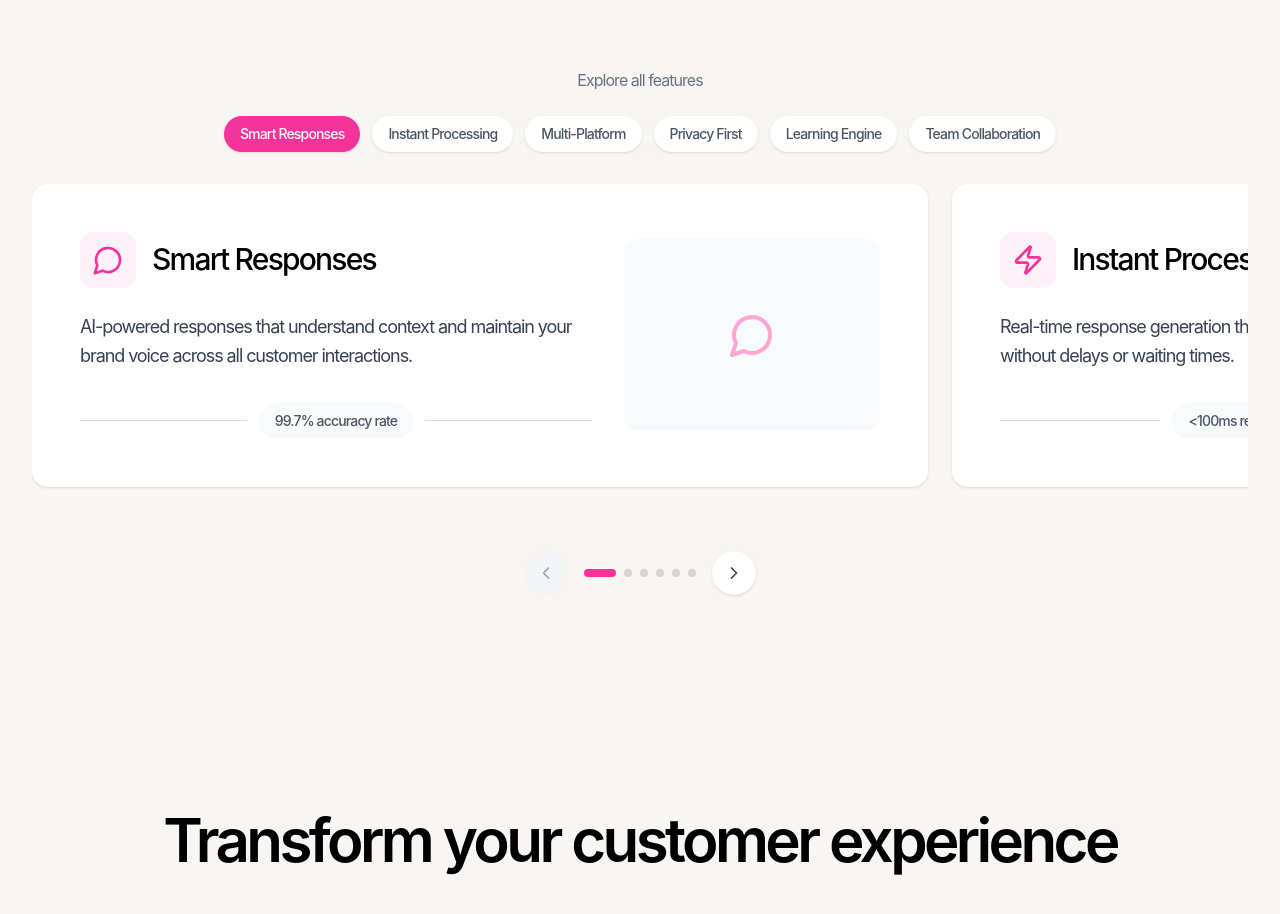
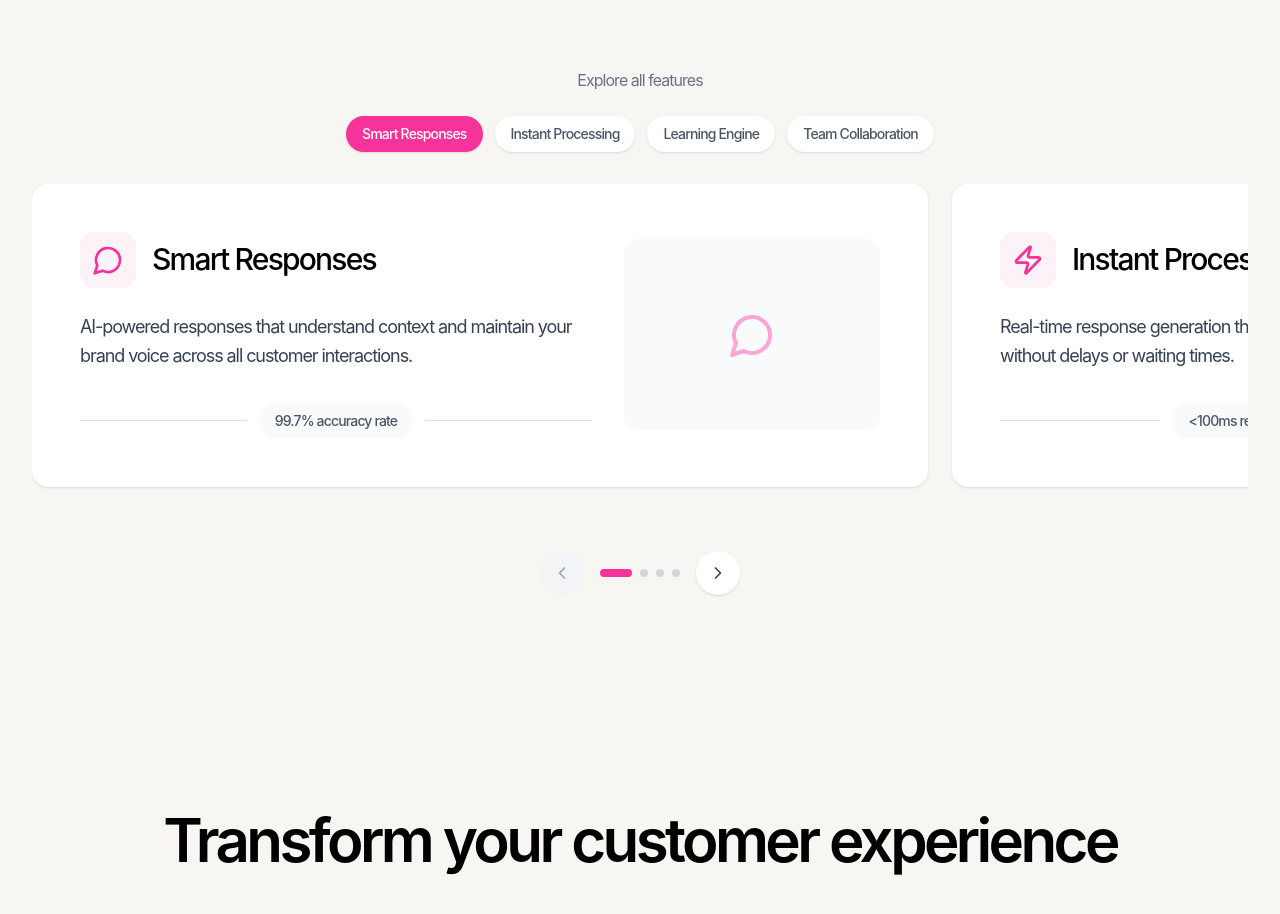
Before and after one commit to sassy-skrzyp/sunao, a React (Vite) app: page / in a window 1280 px wide. Shown: the part 1029-1943 px from the top of the page. Built offline with nearby package versions, Linux system fonts and the light colour scheme; a web font is replaced by a local one.

Commit message:
RevisionId:  295939508350881792

```diff
--- a/src/components/generated/BenefitsSection.tsx
+++ b/src/components/generated/BenefitsSection.tsx
@@ -10,28 +10,28 @@ export default function BenefitsSection() {
     title: "Faster Response Times",
     description: "Reduce customer wait times and improve satisfaction with instant, intelligent responses.",
     image: "https://cdn.midjourney.com/4c2c8075-5439-4ace-9550-12207773dc2a/0_2.png",
-    mpid: "34412327-3597-4821-8a65-086a881dda3d"
+    mpid: "4ff4efa5-ec42-4f21-9c4d-e22bae2b67a5"
   }, {
     icon: <Clock size={48} data-magicpath-id="1" data-magicpath-path="BenefitsSection.tsx" />,
     metric: "24/7",
     title: "Always Available",
     description: "Never miss a customer inquiry with round-the-clock automated assistance.",
     image: "https://cdn.midjourney.com/cc5d14ef-fc3e-42dd-804e-f47b2b672776/0_1.png",
-    mpid: "0426e5d8-e837-48ef-8046-0f9cff4a4684"
+    mpid: "f3684629-e5f9-4a1d-bde7-8c186e966466"
   }, {
     icon: <Heart size={48} data-magicpath-id="2" data-magicpath-path="BenefitsSection.tsx" />,
     metric: "95%",
     title: "Customer Satisfaction",
     description: "Maintain consistent, professional communication that customers love.",
     image: "https://cdn.midjourney.com/bc953087-188d-41a9-a8d8-bed9931fcdee/0_0.png",
-    mpid: "299c7ee1-c23e-4be3-b853-d1a9df52d264"
+    mpid: "e3292ad2-ff7f-460d-98eb-2aa5dc165550"
   }, {
     icon: <Target size={48} data-magicpath-id="3" data-magicpath-path="BenefitsSection.tsx" />,
     metric: "80%",
     title: "Time Saved",
     description: "Free up your team to focus on complex issues while AI handles routine inquiries.",
     image: "https://cdn.midjourney.com/e837e592-91e3-4429-bee1-011188ee68d6/0_3.png",
-    mpid: "451f84ee-4be1-404a-aa5b-1094eaa7f99e"
+    mpid: "99559c43-71c5-4f72-978c-3dc908240d60"
   }] as any[];
   return <section id="benefits" className="py-32 px-8 md:px-16 lg:px-24" style={{
     backgroundColor: '#f7f6f2',
--- a/src/components/generated/FeaturesSection.tsx
+++ b/src/components/generated/FeaturesSection.tsx
@@ -2,7 +2,7 @@
 
 import * as React from "react";
 import { motion } from "framer-motion";
-import { MessageCircle, Zap, Globe, Shield, Brain, Users, ChevronLeft, ChevronRight } from "lucide-react";
+import { MessageCircle, Zap, Brain, Users, ChevronLeft, ChevronRight } from "lucide-react";
 export default function FeaturesSection() {
   const containerRef = React.useRef<HTMLDivElement>(null);
   const [currentIndex, setCurrentIndex] = React.useState(0);
@@ -13,37 +13,25 @@ export default function FeaturesSection() {
     title: "Smart Responses",
     description: "AI-powered responses that understand context and maintain your brand voice across all customer interactions.",
     stats: "99.7% accuracy rate",
-    mpid: "09d96416-a88d-4b32-880e-e2479170be22"
+    mpid: "ef70fcd5-d2aa-416f-b693-6bf805b1bcc3"
   }, {
     icon: <Zap size={32} data-magicpath-id="1" data-magicpath-path="FeaturesSection.tsx" />,
     title: "Instant Processing",
     description: "Real-time response generation that keeps your customers engaged without delays or waiting times.",
     stats: "<100ms response time",
-    mpid: "d96591b1-cf43-4b4b-8cf1-59cb195b94ac"
+    mpid: "862ac31d-3767-4e50-9736-6c24d073f6ef"
   }, {
-    icon: <Globe size={32} data-magicpath-id="2" data-magicpath-path="FeaturesSection.tsx" />,
-    title: "Multi-Platform",
-    description: "Seamless integration across email, chat, social media, and support platforms in one unified system.",
-    stats: "50+ platforms supported",
-    mpid: "be11ab2a-065a-4147-85c9-7e55a5b05d34"
-  }, {
-    icon: <Shield size={32} data-magicpath-id="3" data-magicpath-path="FeaturesSection.tsx" />,
-    title: "Privacy First",
-    description: "Enterprise-grade security with end-to-end encryption and compliance with global privacy standards.",
-    stats: "SOC 2 Type II certified",
-    mpid: "d84428bb-0ffb-40c1-98b7-b923cd0fe4c6"
-  }, {
-    icon: <Brain size={32} data-magicpath-id="4" data-magicpath-path="FeaturesSection.tsx" />,
+    icon: <Brain size={32} data-magicpath-id="2" data-magicpath-path="FeaturesSection.tsx" />,
     title: "Learning Engine",
     description: "Continuously improves response quality by learning from your successful customer interactions.",
     stats: "Improves 15% weekly",
-    mpid: "73e8b11a-dd6c-4112-9d3f-4861880723e4"
+    mpid: "6e266d48-566c-4509-8dd2-84e4df4c99ce"
   }, {
-    icon: <Users size={32} data-magicpath-id="5" data-magicpath-path="FeaturesSection.tsx" />,
+    icon: <Users size={32} data-magicpath-id="3" data-magicpath-path="FeaturesSection.tsx" />,
     title: "Team Collaboration",
     description: "Enable your entire team to maintain consistent, professional communication standards.",
     stats: "Teams perform 40% better",
-    mpid: "7cd54311-fefb-4c64-a753-23d5caa118a6"
+    mpid: "3802f605-0d1b-4fa2-9cd7-ab3a6aad6b6b"
   }] as any[];
   const scrollToIndex = (index: number) => {
     if (containerRef.current) {
@@ -87,8 +75,8 @@ export default function FeaturesSection() {
     backgroundColor: '#f7f6f2',
     fontFamily: 'Geist, -apple-system, BlinkMacSystemFont, "Segoe UI", Roboto, sans-serif',
     letterSpacing: '-0.06em'
-  }} data-magicpath-id="6" data-magicpath-path="FeaturesSection.tsx">
-      <div className="max-w-7xl mx-auto px-4 sm:px-6 lg:px-8" data-magicpath-id="7" data-magicpath-path="FeaturesSection.tsx">
+  }} data-magicpath-id="4" data-magicpath-path="FeaturesSection.tsx">
+      <div className="max-w-7xl mx-auto px-4 sm:px-6 lg:px-8" data-magicpath-id="5" data-magicpath-path="FeaturesSection.tsx">
         {/* Section Header */}
         <motion.div className="text-center mb-16" initial={{
         opacity: 0,
@@ -101,31 +89,31 @@ export default function FeaturesSection() {
         ease: "easeOut"
       }} viewport={{
         once: true
-      }} data-magicpath-id="8" data-magicpath-path="FeaturesSection.tsx">
+      }} data-magicpath-id="6" data-magicpath-path="FeaturesSection.tsx">
           <h2 className="text-5xl md:text-6xl lg:text-7xl font-semibold text-black mb-6 leading-tight whitespace-nowrap" style={{
           letterSpacing: '-0.06em'
-        }} data-magicpath-id="9" data-magicpath-path="FeaturesSection.tsx">Features that <span className="text-pink-500 font-medium" style={{
+        }} data-magicpath-id="7" data-magicpath-path="FeaturesSection.tsx">Features that <span className="text-pink-500 font-medium" style={{
             letterSpacing: '-0.06em'
-          }} data-magicpath-id="10" data-magicpath-path="FeaturesSection.tsx">
+          }} data-magicpath-id="8" data-magicpath-path="FeaturesSection.tsx">
               deliver results
             </span>
           </h2>
           <p className="text-xl md:text-2xl text-gray-700 max-w-3xl mx-auto leading-relaxed font-normal" style={{
           letterSpacing: '-0.06em'
-        }} data-magicpath-id="11" data-magicpath-path="FeaturesSection.tsx">
+        }} data-magicpath-id="9" data-magicpath-path="FeaturesSection.tsx">
             Everything you need to transform customer communications
           </p>
         </motion.div>
 
         {/* Feature Navigation */}
-        <div className="mb-8 text-center" data-magicpath-id="12" data-magicpath-path="FeaturesSection.tsx">
+        <div className="mb-8 text-center" data-magicpath-id="10" data-magicpath-path="FeaturesSection.tsx">
           <p className="text-gray-500 mb-6 font-normal" style={{
           letterSpacing: '-0.06em'
-        }} data-magicpath-id="13" data-magicpath-path="FeaturesSection.tsx">Explore all features</p>
-          <div className="flex flex-wrap justify-center gap-2 md:gap-3" data-magicpath-id="14" data-magicpath-path="FeaturesSection.tsx">
+        }} data-magicpath-id="11" data-magicpath-path="FeaturesSection.tsx">Explore all features</p>
+          <div className="flex flex-wrap justify-center gap-2 md:gap-3" data-magicpath-id="12" data-magicpath-path="FeaturesSection.tsx">
             {features.map((feature, index) => <button key={index} onClick={() => scrollToIndex(index)} className={`px-4 py-2 rounded-full text-sm font-medium transition-all duration-300 ${index === currentIndex ? 'bg-pink-500 text-white shadow-sm' : 'bg-white text-gray-600 hover:bg-gray-50 shadow-sm hover:shadow-md'}`} style={{
             letterSpacing: '-0.06em'
-          }} data-magicpath-uuid={(feature as any)["mpid"] ?? "unsafe"} data-magicpath-field="title:unknown" data-magicpath-id="15" data-magicpath-path="FeaturesSection.tsx">
+          }} data-magicpath-uuid={(feature as any)["mpid"] ?? "unsafe"} data-magicpath-field="title:unknown" data-magicpath-id="13" data-magicpath-path="FeaturesSection.tsx">
                 {feature.title}
               </button>)}
           </div>
@@ -135,7 +123,7 @@ export default function FeaturesSection() {
         <div ref={containerRef} className="flex gap-6 overflow-x-auto scrollbar-hide snap-x snap-mandatory pb-8" style={{
         scrollbarWidth: 'none',
         msOverflowStyle: 'none'
-      }} data-magicpath-id="16" data-magicpath-path="FeaturesSection.tsx">
+      }} data-magicpath-id="14" data-magicpath-path="FeaturesSection.tsx">
           {features.map((feature, index) => <motion.div key={index} className="flex-none w-full max-w-4xl snap-center" initial={{
           opacity: 0,
           x: 100
@@ -147,20 +135,20 @@ export default function FeaturesSection() {
           delay: index * 0.1
         }} viewport={{
           once: true
-        }} data-magicpath-uuid={(feature as any)["mpid"] ?? "unsafe"} data-magicpath-id="17" data-magicpath-path="FeaturesSection.tsx">
-              <div className="bg-white rounded-2xl shadow-sm hover:shadow-md transition-all duration-300 overflow-hidden" data-magicpath-uuid={(feature as any)["mpid"] ?? "unsafe"} data-magicpath-id="18" data-magicpath-path="FeaturesSection.tsx">
-                <div className="p-8 md:p-12" data-magicpath-uuid={(feature as any)["mpid"] ?? "unsafe"} data-magicpath-id="19" data-magicpath-path="FeaturesSection.tsx">
-                  <div className="flex flex-col lg:flex-row items-start lg:items-center gap-8" data-magicpath-uuid={(feature as any)["mpid"] ?? "unsafe"} data-magicpath-id="20" data-magicpath-path="FeaturesSection.tsx">
+        }} data-magicpath-uuid={(feature as any)["mpid"] ?? "unsafe"} data-magicpath-id="15" data-magicpath-path="FeaturesSection.tsx">
+              <div className="bg-white rounded-2xl shadow-sm hover:shadow-md transition-all duration-300 overflow-hidden" data-magicpath-uuid={(feature as any)["mpid"] ?? "unsafe"} data-magicpath-id="16" data-magicpath-path="FeaturesSection.tsx">
+                <div className="p-8 md:p-12" data-magicpath-uuid={(feature as any)["mpid"] ?? "unsafe"} data-magicpath-id="17" data-magicpath-path="FeaturesSection.tsx">
+                  <div className="flex flex-col lg:flex-row items-start lg:items-center gap-8" data-magicpath-uuid={(feature as any)["mpid"] ?? "unsafe"} data-magicpath-id="18" data-magicpath-path="FeaturesSection.tsx">
                     {/* Icon and Title */}
-                    <div className="flex-1 space-y-6" data-magicpath-uuid={(feature as any)["mpid"] ?? "unsafe"} data-magicpath-id="21" data-magicpath-path="FeaturesSection.tsx">
-                      <div className="flex items-center gap-4" data-magicpath-uuid={(feature as any)["mpid"] ?? "unsafe"} data-magicpath-id="22" data-magicpath-path="FeaturesSection.tsx">
-                        <div className="text-pink-500 bg-pink-50 p-3 rounded-xl" data-magicpath-uuid={(feature as any)["mpid"] ?? "unsafe"} data-magicpath-field="icon:unknown" data-magicpath-id="23" data-magicpath-path="FeaturesSection.tsx">
+                    <div className="flex-1 space-y-6" data-magicpath-uuid={(feature as any)["mpid"] ?? "unsafe"} data-magicpath-id="19" data-magicpath-path="FeaturesSection.tsx">
+                      <div className="flex items-center gap-4" data-magicpath-uuid={(feature as any)["mpid"] ?? "unsafe"} data-magicpath-id="20" data-magicpath-path="FeaturesSection.tsx">
+                        <div className="text-pink-500 bg-pink-50 p-3 rounded-xl" data-magicpath-uuid={(feature as any)["mpid"] ?? "unsafe"} data-magicpath-field="icon:unknown" data-magicpath-id="21" data-magicpath-path="FeaturesSection.tsx">
                           {feature.icon}
                         </div>
-                        <div data-magicpath-uuid={(feature as any)["mpid"] ?? "unsafe"} data-magicpath-id="24" data-magicpath-path="FeaturesSection.tsx">
+                        <div data-magicpath-uuid={(feature as any)["mpid"] ?? "unsafe"} data-magicpath-id="22" data-magicpath-path="FeaturesSection.tsx">
                           <h3 className="text-2xl md:text-3xl font-medium text-black leading-tight" style={{
                         letterSpacing: '-0.06em'
-                      }} data-magicpath-uuid={(feature as any)["mpid"] ?? "unsafe"} data-magicpath-field="title:unknown" data-magicpath-id="25" data-magicpath-path="FeaturesSection.tsx">
+                      }} data-magicpath-uuid={(feature as any)["mpid"] ?? "unsafe"} data-magicpath-field="title:unknown" data-magicpath-id="23" data-magicpath-path="FeaturesSection.tsx">
                             {feature.title}
                           </h3>
                         </div>
@@ -168,24 +156,24 @@ export default function FeaturesSection() {
 
                       <p className="text-lg text-gray-700 leading-relaxed max-w-2xl font-normal" style={{
                     letterSpacing: '-0.06em'
-                  }} data-magicpath-uuid={(feature as any)["mpid"] ?? "unsafe"} data-magicpath-field="description:unknown" data-magicpath-id="26" data-magicpath-path="FeaturesSection.tsx">
+                  }} data-magicpath-uuid={(feature as any)["mpid"] ?? "unsafe"} data-magicpath-field="description:unknown" data-magicpath-id="24" data-magicpath-path="FeaturesSection.tsx">
                         {feature.description}
                       </p>
 
-                      <div className="flex items-center gap-3 pt-2" data-magicpath-uuid={(feature as any)["mpid"] ?? "unsafe"} data-magicpath-id="27" data-magicpath-path="FeaturesSection.tsx">
-                        <div className="h-px bg-pink-200 flex-1" data-magicpath-uuid={(feature as any)["mpid"] ?? "unsafe"} data-magicpath-id="28" data-magicpath-path="FeaturesSection.tsx"></div>
+                      <div className="flex items-center gap-3 pt-2" data-magicpath-uuid={(feature as any)["mpid"] ?? "unsafe"} data-magicpath-id="25" data-magicpath-path="FeaturesSection.tsx">
+                        <div className="h-px bg-pink-200 flex-1" data-magicpath-uuid={(feature as any)["mpid"] ?? "unsafe"} data-magicpath-id="26" data-magicpath-path="FeaturesSection.tsx"></div>
                         <span className="text-sm font-medium text-gray-600 bg-gray-50 px-4 py-2 rounded-full" style={{
                       letterSpacing: '-0.06em'
-                    }} data-magicpath-uuid={(feature as any)["mpid"] ?? "unsafe"} data-magicpath-field="stats:unknown" data-magicpath-id="29" data-magicpath-path="FeaturesSection.tsx">
+                    }} data-magicpath-uuid={(feature as any)["mpid"] ?? "unsafe"} data-magicpath-field="stats:unknown" data-magicpath-id="27" data-magicpath-path="FeaturesSection.tsx">
                           {feature.stats}
                         </span>
-                        <div className="h-px bg-pink-200 flex-1" data-magicpath-uuid={(feature as any)["mpid"] ?? "unsafe"} data-magicpath-id="30" data-magicpath-path="FeaturesSection.tsx"></div>
+                        <div className="h-px bg-pink-200 flex-1" data-magicpath-uuid={(feature as any)["mpid"] ?? "unsafe"} data-magicpath-id="28" data-magicpath-path="FeaturesSection.tsx"></div>
                       </div>
                     </div>
 
                     {/* Visual Element */}
-                    <div className="flex-shrink-0 lg:w-64 h-48 bg-gray-50 rounded-xl flex items-center justify-center" data-magicpath-uuid={(feature as any)["mpid"] ?? "unsafe"} data-magicpath-id="31" data-magicpath-path="FeaturesSection.tsx">
-                      <div className="text-pink-300 scale-150" data-magicpath-uuid={(feature as any)["mpid"] ?? "unsafe"} data-magicpath-field="icon:unknown" data-magicpath-id="32" data-magicpath-path="FeaturesSection.tsx">
+                    <div className="flex-shrink-0 lg:w-64 h-48 bg-gray-50 rounded-xl flex items-center justify-center" data-magicpath-uuid={(feature as any)["mpid"] ?? "unsafe"} data-magicpath-id="29" data-magicpath-path="FeaturesSection.tsx">
+                      <div className="text-pink-300 scale-150" data-magicpath-uuid={(feature as any)["mpid"] ?? "unsafe"} data-magicpath-field="icon:unknown" data-magicpath-id="30" data-magicpath-path="FeaturesSection.tsx">
                         {feature.icon}
                       </div>
                     </div>
@@ -196,23 +184,23 @@ export default function FeaturesSection() {
         </div>
 
         {/* Navigation Controls */}
-        <div className="flex justify-center items-center gap-4 mt-8" data-magicpath-id="33" data-magicpath-path="FeaturesSection.tsx">
-          <button onClick={scrollLeft} disabled={!canScrollLeft} className={`p-3 rounded-full transition-all duration-300 ${canScrollLeft ? 'bg-white shadow-sm hover:shadow-md text-gray-700 hover:text-pink-500' : 'bg-gray-100 text-gray-400 cursor-not-allowed'}`} data-magicpath-id="34" data-magicpath-path="FeaturesSection.tsx">
-            <ChevronLeft size={20} data-magicpath-id="35" data-magicpath-path="FeaturesSection.tsx" />
+        <div className="flex justify-center items-center gap-4 mt-8" data-magicpath-id="31" data-magicpath-path="FeaturesSection.tsx">
+          <button onClick={scrollLeft} disabled={!canScrollLeft} className={`p-3 rounded-full transition-all duration-300 ${canScrollLeft ? 'bg-white shadow-sm hover:shadow-md text-gray-700 hover:text-pink-500' : 'bg-gray-100 text-gray-400 cursor-not-allowed'}`} data-magicpath-id="32" data-magicpath-path="FeaturesSection.tsx">
+            <ChevronLeft size={20} data-magicpath-id="33" data-magicpath-path="FeaturesSection.tsx" />
           </button>
 
           {/* Progress Indicators */}
-          <div className="flex gap-2" data-magicpath-id="36" data-magicpath-path="FeaturesSection.tsx">
-            {features.map((_, index) => <button key={index} onClick={() => scrollToIndex(index)} className={`h-2 rounded-full transition-all duration-300 ${index === currentIndex ? 'w-8 bg-pink-500' : 'w-2 bg-gray-300 hover:bg-gray-400'}`} data-magicpath-id="37" data-magicpath-path="FeaturesSection.tsx" />)}
+          <div className="flex gap-2" data-magicpath-id="34" data-magicpath-path="FeaturesSection.tsx">
+            {features.map((_, index) => <button key={index} onClick={() => scrollToIndex(index)} className={`h-2 rounded-full transition-all duration-300 ${index === currentIndex ? 'w-8 bg-pink-500' : 'w-2 bg-gray-300 hover:bg-gray-400'}`} data-magicpath-id="35" data-magicpath-path="FeaturesSection.tsx" />)}
           </div>
 
-          <button onClick={scrollRight} disabled={!canScrollRight} className={`p-3 rounded-full transition-all duration-300 ${canScrollRight ? 'bg-white shadow-sm hover:shadow-md text-gray-700 hover:text-pink-500' : 'bg-gray-100 text-gray-400 cursor-not-allowed'}`} data-magicpath-id="38" data-magicpath-path="FeaturesSection.tsx">
-            <ChevronRight size={20} data-magicpath-id="39" data-magicpath-path="FeaturesSection.tsx" />
+          <button onClick={scrollRight} disabled={!canScrollRight} className={`p-3 rounded-full transition-all duration-300 ${canScrollRight ? 'bg-white shadow-sm hover:shadow-md text-gray-700 hover:text-pink-500' : 'bg-gray-100 text-gray-400 cursor-not-allowed'}`} data-magicpath-id="36" data-magicpath-path="FeaturesSection.tsx">
+            <ChevronRight size={20} data-magicpath-id="37" data-magicpath-path="FeaturesSection.tsx" />
           </button>
         </div>
       </div>
 
-      <style data-magicpath-id="40" data-magicpath-path="FeaturesSection.tsx">{`
+      <style data-magicpath-id="38" data-magicpath-path="FeaturesSection.tsx">{`
         .scrollbar-hide {
           -ms-overflow-style: none;
           scrollbar-width: none;
--- a/src/components/generated/FooterSection.tsx
+++ b/src/components/generated/FooterSection.tsx
@@ -8,87 +8,87 @@ export default function FooterSection() {
     product: [{
       name: "Features",
       href: "#features",
-      mpid: "858ed55c-de8e-4f9e-9523-4f88bc257cd8"
+      mpid: "edebc981-f548-49f7-ae28-d039ab4bf221"
     }, {
       name: "Benefits",
       href: "#benefits",
-      mpid: "d051279f-e356-4b33-89bb-6713fe5aecca"
+      mpid: "278245c2-3c5c-495b-b4ee-59a63dafc461"
     }, {
       name: "Pricing",
       href: "#pricing",
-      mpid: "8dd87ccf-a21a-47cc-8824-e89e08307e31"
+      mpid: "0e304537-a42f-4afd-b413-613b75576d42"
     }, {
       name: "API Documentation",
       href: "#",
-      mpid: "bb5b6d07-9c02-4fe6-ad4e-929c141b48b5"
+      mpid: "71fbd261-6c77-4614-9654-6f58f8fb855c"
     }, {
       name: "Integrations",
       href: "#",
-      mpid: "77266748-b5e0-498c-b00a-abced22bc5eb"
+      mpid: "4745e7dc-edfc-41c4-9ac0-18cd26e14cba"
     }],
     company: [{
       name: "About",
       href: "#",
-      mpid: "ed099e95-ee03-4ea1-84a2-962cff0d4628"
+      mpid: "b75c50c7-4998-4f8e-9daf-20cc2a1a451c"
     }, {
       name: "Blog",
       href: "#",
-      mpid: "f4cfcead-afb4-4cb4-bd0e-a6e6897b92ca"
+      mpid: "9cb3d86a-b92a-4834-9eba-1428811e7ccd"
     }, {
       name: "Careers",
       href: "#",
-      mpid: "bf873245-2156-4e53-ba08-e80169ec5dcd"
+      mpid: "d27a6d4b-b355-42d2-a77c-6aa773740881"
     }, {
       name: "Press",
       href: "#",
-      mpid: "cc048291-ff1c-4bf4-8b1e-1575b0f17e9e"
+      mpid: "7e5927f1-d649-406b-9ba3-d9a9244cf11d"
     }, {
       name: "Contact",
       href: "#",
-      mpid: "c3d6041d-82f8-494f-986f-97f7d149dfe3"
+      mpid: "c1f133c1-eaf6-4ce4-a199-2bc808c0dede"
     }],
     support: [{
       name: "Help Center",
       href: "#",
-      mpid: "d658c656-054e-4485-9c35-703b36d34676"
+      mpid: "282fa606-41ae-4261-b732-c88239696d7a"
     }, {
       name: "Community",
       href: "#",
-      mpid: "c25536d7-b63a-4eb4-bd88-2f0b55819397"
+      mpid: "2e2a2763-866a-4c5d-bf94-327fa2f51374"
     }, {
       name: "Status",
       href: "#",
-      mpid: "b9d66ac3-3ca3-43d3-a36e-cc5d49406f8d"
+      mpid: "0672f67c-39f3-4794-bc4f-a5964f020e2e"
     }, {
       name: "Security",
       href: "#",
-      mpid: "cf030846-7c95-4ea1-9945-0477ef9760b7"
+      mpid: "73f1cb69-2010-40f6-a1be-cd85cb73e2db"
     }, {
       name: "Privacy",
       href: "#",
-      mpid: "28bb05a2-2dc6-4c95-9598-b058a814de11"
+      mpid: "5dc1825a-0a30-4391-957c-4cd7057bbfeb"
     }]
   };
   const socialLinks = [{
     icon: <Twitter size={24} data-magicpath-id="0" data-magicpath-path="FooterSection.tsx" />,
     href: "#",
     label: "Twitter",
-    mpid: "c6ca4a53-f6f0-4d45-9cec-3e05db2f8e52"
+    mpid: "1737ea7b-024f-451c-8647-4607593e96f3"
   }, {
     icon: <Linkedin size={24} data-magicpath-id="1" data-magicpath-path="FooterSection.tsx" />,
     href: "#",
     label: "LinkedIn",
-    mpid: "6546a4d9-af9c-4145-bd06-4050ad069ee0"
+    mpid: "45d26fe3-dbb1-4078-a7ca-44e3c87686ab"
   }, {
     icon: <Github size={24} data-magicpath-id="2" data-magicpath-path="FooterSection.tsx" />,
     href: "#",
     label: "GitHub",
-    mpid: "a82a829f-112a-4a04-b3bf-836ae37763e2"
+    mpid: "89632a18-996e-4d11-8598-a34db9ee79fd"
   }, {
     icon: <Mail size={24} data-magicpath-id="3" data-magicpath-path="FooterSection.tsx" />,
     href: "#",
     label: "Email",
-    mpid: "db718d57-f0de-466b-87af-da5cc0e1cfb9"
+    mpid: "3b06f9ff-5b15-4848-8b67-65204150fac8"
   }] as any[];
   return <footer className="bg-gray-900 text-white py-24 px-8 md:px-16 lg:px-24" style={{
     fontFamily: 'Geist, -apple-system, BlinkMacSystemFont, "Segoe UI", Roboto, sans-serif',
--- a/src/components/generated/PricingSection.tsx
+++ b/src/components/generated/PricingSection.tsx
@@ -11,7 +11,7 @@ export default function PricingSection() {
     description: "Perfect for small teams getting started",
     features: ["Up to 1,000 responses/month", "Basic AI responses", "Email integration", "Standard support", "Basic analytics"],
     popular: false,
-    mpid: "4ee2c150-4aba-4398-9839-c006fb907bda"
+    mpid: "528e83ac-ae5a-4f5a-8484-463366422d2d"
   }, {
     name: "Professional",
     price: "99",
@@ -19,7 +19,7 @@ export default function PricingSection() {
     description: "Ideal for growing businesses",
     features: ["Up to 10,000 responses/month", "Advanced AI with learning", "Multi-platform integration", "Priority support", "Advanced analytics", "Custom brand voice", "Team collaboration"],
     popular: true,
-    mpid: "7beac3a8-1613-4325-98bb-a76dabc49de9"
+    mpid: "cc564aba-482d-4590-aa90-7c617edf27ec"
   }, {
     name: "Enterprise",
     price: "Custom",
@@ -27,7 +27,7 @@ export default function PricingSection() {
     description: "For large organizations with specific needs",
     features: ["Unlimited responses", "Custom AI training", "Full API access", "Dedicated support", "Custom integrations", "Advanced security", "SLA guarantee", "White-label options"],
     popular: false,
-    mpid: "3b71550d-c689-4590-8328-fc5547590131"
+    mpid: "c4f15bff-f932-451d-a54a-29c9b01302b5"
   }] as any[];
   return <section id="pricing" className="py-32 px-8 md:px-16 lg:px-24" style={{
     backgroundColor: '#f7f6f2',
```
